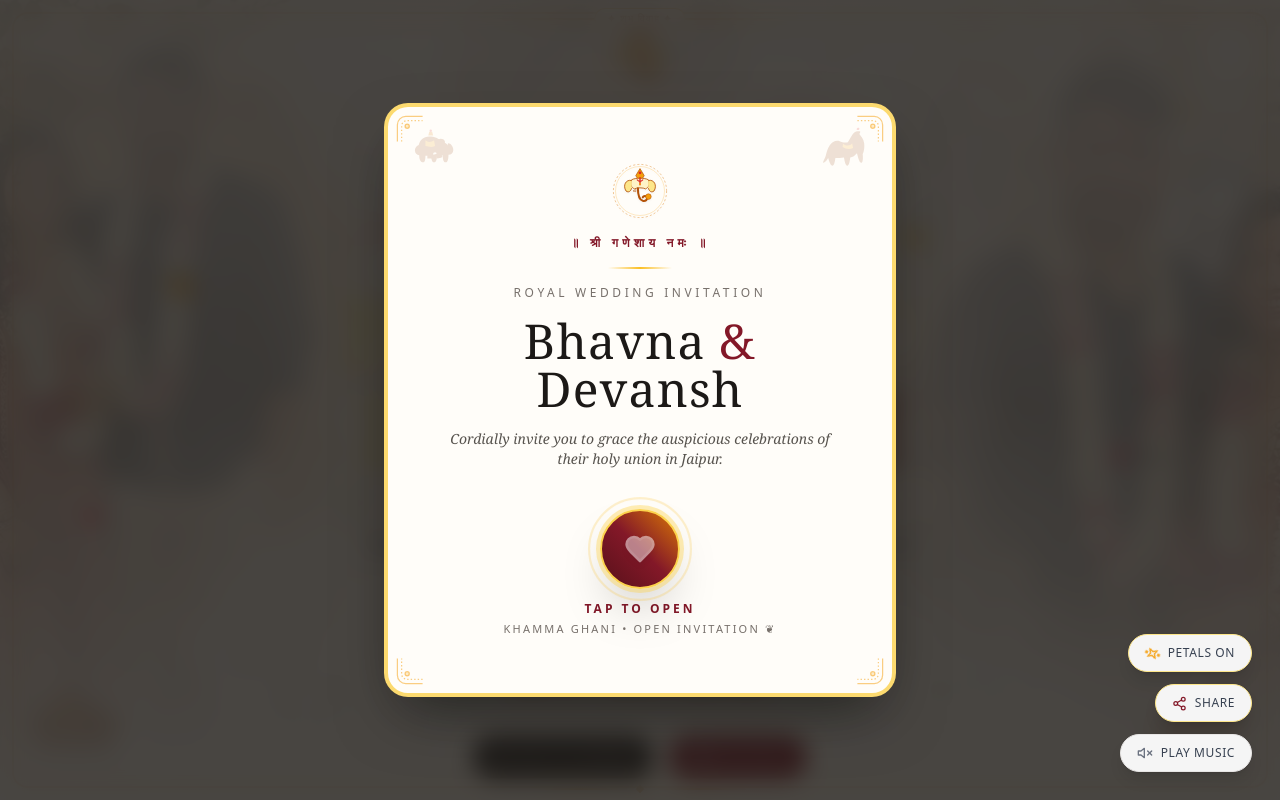
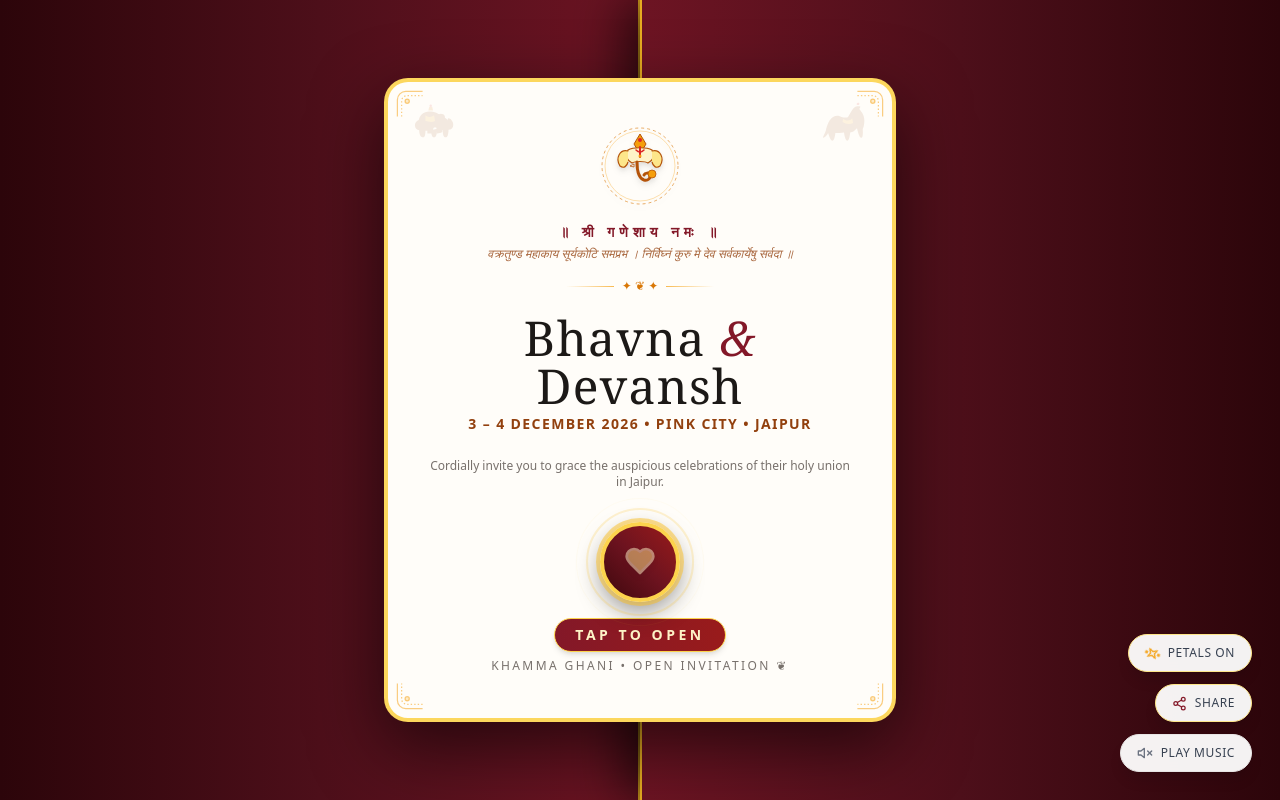
Before and after one commit to bhavishya31/Wedding-invite-december, a Next.js app: page / in a window 1280 px wide. Shown: the top 800 px of the page. Built offline with nearby package versions, Linux system fonts and the light colour scheme.

Commit message:
Update page.js

```diff
--- a/app/page.js
+++ b/app/page.js
@@ -879,6 +879,7 @@ const CELEBRATIONS = [
         logo: <GaneshPujaIcon />,
         badgeColor: "bg-amber-500/10 text-amber-800 border-amber-300",
         ringColor: "ring-amber-200/80 bg-amber-50/70",
+        bgImage: "",
         calDates: "20261126T013000Z/20261126T033000Z"
       }
     ]
@@ -898,6 +899,7 @@ const CELEBRATIONS = [
         logo: <ChaakIcon />,
         badgeColor: "bg-orange-500/10 text-orange-900 border-orange-300",
         ringColor: "ring-orange-200/80 bg-orange-50/70",
+        bgImage: "",
         calDates: "20261202T053000Z/20261202T083000Z"
       },
       {
@@ -910,6 +912,7 @@ const CELEBRATIONS = [
         logo: <MehendiIcon />,
         badgeColor: "bg-emerald-500/10 text-emerald-800 border-emerald-300",
         ringColor: "ring-emerald-200/80 bg-emerald-50/70",
+        bgImage: "",
         calDates: "20261202T043000Z/20261202T070000Z"
       },
     ]
@@ -931,6 +934,7 @@ const CELEBRATIONS = [
         logo: <HaldiIcon />,
         badgeColor: "bg-yellow-500/15 text-yellow-900 border-yellow-300",
         ringColor: "ring-yellow-200/80 bg-yellow-50/70",
+        bgImage: "",
         calDates: "20261203T110000Z/20261203T133000Z"
       },
       {
@@ -945,6 +949,7 @@ const CELEBRATIONS = [
         logo: <SangeetIcon />,
         badgeColor: "bg-rose-500/10 text-rose-800 border-rose-300",
         ringColor: "ring-rose-200/80 bg-rose-50/70",
+        bgImage: "",
         calDates: "20261203T140000Z/20261203T180000Z"
       }
     ]
@@ -966,6 +971,7 @@ const CELEBRATIONS = [
         logo: <CarnivalIcon />,
         badgeColor: "bg-orange-500/10 text-orange-900 border-orange-300",
         ringColor: "ring-orange-200/80 bg-orange-50/70",
+        bgImage: "",
         calDates: "20261204T043000Z/20261204T073000Z"
       },
       {
@@ -980,6 +986,7 @@ const CELEBRATIONS = [
         logo: <BaraatIcon />,
         badgeColor: "bg-orange-500/10 text-orange-900 border-orange-300",
         ringColor: "ring-orange-200/80 bg-orange-50/70",
+        bgImage: "",
         calDates: "20261204T123000Z/20261204T133000Z"
       },
       {
@@ -994,6 +1001,7 @@ const CELEBRATIONS = [
         logo: <WeddingMuhurthamIcon />,
         badgeColor: "bg-red-500/10 text-red-900 border-red-300",
         ringColor: "ring-red-200/80 bg-red-50/70",
+        bgImage: "",
         calDates: "20261204T133000Z/20261204T193000Z"
       }
     ]
@@ -1009,6 +1017,7 @@ export default function WeddingInvite() {
   const weddingDate = new Date('2026-12-03T10:00:00Z').getTime();
   const [isMounted, setIsMounted] = useState(false);
   const [isInvitationOpened, setIsInvitationOpened] = useState(false);
+  const [isOpening, setIsOpening] = useState(false);
   const [showPetals, setShowPetals] = useState(true);
   const [dholBeatPulse, setDholBeatPulse] = useState(false);
 
@@ -1073,12 +1082,18 @@ export default function WeddingInvite() {
   }, [weddingDate]);
 
   const handleOpenInvitation = () => {
-    setIsInvitationOpened(true);
+    if (isOpening || isInvitationOpened) return;
+    setIsOpening(true);
     if (audioRef.current && !isPlaying) {
       audioRef.current.play()
         .then(() => setIsPlaying(true))
         .catch(() => {});
     }
+
+    // Cinematic palace gates parting duration - keep gates parted during unmount
+    setTimeout(() => {
+      setIsInvitationOpened(true);
+    }, 1100);
   };
 
   const toggleMusic = () => {
@@ -1201,73 +1216,168 @@ export default function WeddingInvite() {
         </div>
       </div>
 
-      {/* INTERACTIVE ROYAL ENVELOPE / GREETING CARD MODAL */}
+      {/* INTERACTIVE ROYAL ENVELOPE / GREETING CARD MODAL WITH CINEMATIC OPENING */}
+      <AnimatePresence>
         {!isInvitationOpened && (
-        <div className="fixed inset-0 z-50 flex items-center justify-center p-3 sm:p-4 bg-stone-900/80 backdrop-blur-md transition-all duration-700">
-          <div className="relative w-full max-w-lg max-h-[92vh] overflow-y-auto bg-[#fffdf9] rounded-3xl p-6 sm:p-8 md:p-12 text-center border-4 border-amber-300/80 shadow-[0_25px_60px_-15px_rgba(0,0,0,0.5)]">
+          <motion.div
+            key="royal-invitation-modal"
+            initial={{ opacity: 1 }}
+            exit={{ opacity: 0, transition: { duration: 0.8, ease: "easeInOut" } }}
+            onClick={handleOpenInvitation}
+            className="fixed inset-0 z-50 flex items-center justify-center p-3 sm:p-4 bg-stone-950/85 backdrop-blur-md overflow-hidden"
+          >
+            {/* CINEMATIC ROYAL PALACE GATES / DOORS (PARTING ON TAP) */}
+            <motion.div
+              className="fixed top-0 left-0 bottom-0 w-1/2 bg-gradient-to-r from-[#2c050a] via-[#4d0f1a] to-[#6d1423] border-r-2 border-amber-400/90 shadow-[15px_0_50px_rgba(0,0,0,0.7)] z-30 flex flex-col items-end justify-center pointer-events-none pr-4 sm:pr-8"
+              initial={{ x: 0 }}
+              animate={isOpening ? { x: "-100%" } : { x: 0 }}
+              exit={{ x: "-100%", opacity: 0 }}
+              transition={{ duration: 1.1, ease: [0.77, 0, 0.175, 1] }}
+            >
+              <div className="opacity-25 text-amber-300 hidden sm:block">
+                <RoyalElephant className="w-24 h-24" />
+              </div>
+              <div className="h-48 w-1 border-r border-dashed border-amber-300/40 my-4 hidden sm:block" />
+              <div className="text-[10px] font-serif text-amber-300/40 tracking-[0.3em] uppercase -rotate-90 origin-right mr-2 hidden md:block">
+                शुभ विवाह
+              </div>
+            </motion.div>
+
+            <motion.div
+              className="fixed top-0 right-0 bottom-0 w-1/2 bg-gradient-to-l from-[#2c050a] via-[#4d0f1a] to-[#6d1423] border-l-2 border-amber-400/90 shadow-[-15px_0_50px_rgba(0,0,0,0.7)] z-30 flex flex-col items-start justify-center pointer-events-none pl-4 sm:pl-8"
+              initial={{ x: 0 }}
+              animate={isOpening ? { x: "100%" } : { x: 0 }}
+              exit={{ x: "100%", opacity: 0 }}
+              transition={{ duration: 1.1, ease: [0.77, 0, 0.175, 1] }}
+            >
+              <div className="opacity-25 text-amber-300 hidden sm:block">
+                <RoyalCamel className="w-24 h-24" />
+              </div>
+              <div className="h-48 w-1 border-l border-dashed border-amber-300/40 my-4 hidden sm:block" />
+              <div className="text-[10px] font-serif text-amber-300/40 tracking-[0.3em] uppercase rotate-90 origin-left ml-2 hidden md:block">
+                कल्याणम्
+              </div>
+            </motion.div>
+
+            {/* CINEMATIC GOLDEN LIGHT FLASH */}
+            {isOpening && (
+              <motion.div
+                initial={{ opacity: 0, scale: 0.7 }}
+                animate={{ opacity: [0, 1, 0], scale: [0.7, 1.6, 2.4] }}
+                transition={{ duration: 1, ease: "easeOut" }}
+                className="fixed inset-0 z-50 pointer-events-none bg-[radial-gradient(circle_at_center,rgba(251,191,36,0.9)_0%,rgba(217,119,6,0.4)_45%,transparent_75%)]"
+              />
+            )}
+
+            {/* INVITATION ENVELOPE CARD */}
+            <motion.div
+              initial={{ scale: 0.95, opacity: 1 }}
+              animate={isOpening ? { scale: 1.06, opacity: 0, filter: "blur(5px)" } : { scale: 1, opacity: 1, filter: "blur(0px)" }}
+              exit={{ scale: 1.06, opacity: 0, filter: "blur(5px)" }}
+              transition={{ duration: isOpening ? 0.6 : 0.4 }}
+              onClick={(e) => e.stopPropagation()}
+              className="relative w-full max-w-lg max-h-[94vh] overflow-y-auto bg-[#fffdf9] rounded-3xl p-6 sm:p-8 md:p-10 text-center border-4 border-amber-300/90 shadow-[0_25px_70px_rgba(0,0,0,0.6)] z-40"
+            >
               <RoyalCorner position="top-left" />
               <RoyalCorner position="top-right" />
               <RoyalCorner position="bottom-left" />
               <RoyalCorner position="bottom-right" />
 
               {/* Floating Heritage Watermark Icons in Card */}
-            <div className="absolute top-4 left-6 opacity-15 text-amber-800 pointer-events-none">
+              <div className="absolute top-4 left-6 opacity-10 text-amber-800 pointer-events-none">
                 <RoyalElephant className="w-12 h-12" />
               </div>
-            <div className="absolute top-4 right-6 opacity-15 text-amber-800 pointer-events-none">
+              <div className="absolute top-4 right-6 opacity-10 text-amber-800 pointer-events-none">
                 <RoyalHorse className="w-12 h-12" />
               </div>
 
-            <div className="relative z-10 space-y-4">
-              <div className="flex justify-center pt-2">
-                <LordGaneshaLogo className="w-14 h-14 mx-auto drop-shadow-sm" />
-              </div>
-              <span className="text-xs font-sans tracking-[0.35em] text-[#831828] uppercase font-bold block">
+              <div className="relative z-10 space-y-3 sm:space-y-4">
+                {/* AUSPICIOUS GANESHA INVOCATION */}
+                <div className="flex justify-center pt-1">
+                  <LordGaneshaLogo className="w-16 h-16 sm:w-20 sm:h-20 mx-auto drop-shadow-md" />
+                </div>
+                <div className="space-y-1">
+                  <span className="text-xs sm:text-sm font-sans tracking-[0.35em] text-[#831828] uppercase font-bold block">
                     ॥ श्री गणेशाय नमः ॥
                   </span>
-
-              <div className="w-16 h-[1.5px] bg-gradient-to-r from-transparent via-amber-400 to-transparent mx-auto" />
-
-              <p className="text-xs tracking-[0.3em] font-sans text-stone-500 uppercase">
-                Royal Wedding Invitation
+                  <p className="text-[11px] sm:text-xs text-amber-800/80 font-serif italic max-w-sm mx-auto">
+                    वक्रतुण्ड महाकाय सूर्यकोटि समप्रभ । निर्विघ्नं कुरु मे देव सर्वकार्येषु सर्वदा ॥
                   </p>
-
-              <h2 className="text-2xl sm:text-4xl md:text-5xl font-light text-stone-900 tracking-wide">
-                Bhavna <span className="text-[#831828] font-serif">&amp;</span> Devansh
+                </div>
+
+                <div className="flex items-center justify-center gap-2">
+                  <span className="h-[1px] w-12 bg-gradient-to-r from-transparent to-amber-500/70" />
+                  <span className="text-amber-600 text-xs">✦ ❦ ✦</span>
+                  <span className="h-[1px] w-12 bg-gradient-to-l from-transparent to-amber-500/70" />
+                </div>
+
+                <p className="text-[10px] sm:text-xs tracking-[0.35em] font-sans text-stone-500 uppercase font-semibold">
+                </p>
+
+                {/* COUPLE NAME & DATE */}
+                <div className="py-1">
+                  <h2 className="text-3xl sm:text-4xl md:text-5xl font-light text-stone-900 tracking-wide font-serif">
+                    Bhavna <span className="text-[#831828] italic font-normal">&amp;</span> Devansh
                   </h2>
-
-              <p className="text-xs md:text-sm text-stone-600 italic font-serif">
+                  <p className="text-xs sm:text-sm font-sans tracking-widest text-amber-800 uppercase font-semibold mt-1">
+                    3 – 4 December 2026 • Pink City • Jaipur
+                  </p>
+                </div>
+
+                {/* HEARTFELT INVITATION MESSAGES */}
+                <div className="space-y-2 max-w-md mx-auto py-1">
+                  <p className="text-[11px] sm:text-xs text-stone-500 font-sans leading-relaxed">
                     Cordially invite you to grace the auspicious celebrations of their holy union in Jaipur.
                   </p>
-
-              {/* Wax Seal Button to Enter */}
-              <div className="pt-6 pb-2">
+                </div>
+
+                {/* ROYAL WAX SEAL & TAP TO OPEN BUTTON */}
+                <div className="pt-3 pb-1">
                   <button
+                    type="button"
                     onClick={handleOpenInvitation}
-                  className="group relative inline-flex flex-col items-center justify-center transition-transform hover:scale-105 active:scale-95 focus:outline-none"
-                >
-                  <div className="relative">
+                    disabled={isOpening}
+                    className="group relative inline-flex flex-col items-center justify-center transition-transform hover:scale-105 active:scale-95 focus:outline-none cursor-pointer"
+                    aria-label="Tap to open royal invitation"
+                  >
+                    <div className="relative flex items-center justify-center">
+                      {/* Animated Golden Pulse Rings */}
                       <motion.div
-                      className="absolute -inset-2 rounded-full border-2 border-amber-400/40"
-                      animate={{ scale: [1, 1.18, 1], opacity: [0.3, 0.8, 0.3] }}
-                      transition={{ duration: 2.5, repeat: Infinity, ease: "easeInOut" }}
-                    />
-                    <div className="w-20 h-20 rounded-full bg-gradient-to-tr from-[#58111A] via-[#831828] to-amber-600 shadow-2xl flex items-center justify-center border-2 border-amber-300 text-amber-100 ring-4 ring-amber-300/40">
-                      <Heart className="w-8 h-8 fill-white/90 animate-pulse text-white drop-shadow-md" />
-                    </div>
-                  </div>
-                  <span className="mt-3 text-xs font-sans tracking-[0.25em] text-[#831828] uppercase font-bold group-hover:text-amber-700">
-                    Tap to Open
+                        className="absolute -inset-3 rounded-full border-2 border-amber-400/50"
+                        animate={{ scale: [1, 1.25, 1], opacity: [0.3, 0.85, 0.3] }}
+                        transition={{ duration: 2.2, repeat: Infinity, ease: "easeInOut" }}
+                      />
+                      <motion.div
+                        className="absolute -inset-6 rounded-full border border-amber-300/30"
+                        animate={{ scale: [1, 1.4, 1], opacity: [0.15, 0.5, 0.15] }}
+                        transition={{ duration: 2.2, repeat: Infinity, ease: "easeInOut", delay: 0.3 }}
+                      />
+
+                      {/* Ornate Red & Gold Wax Seal */}
+                      <div className="w-20 h-20 sm:w-22 sm:h-22 rounded-full bg-gradient-to-tr from-[#3f080e] via-[#6d131f] to-[#991b1b] shadow-[0_10px_25px_rgba(0,0,0,0.4)] flex items-center justify-center border-4 border-amber-300 text-amber-100 ring-4 ring-amber-400/50 group-hover:ring-amber-300 transition-all">
+                        <div className="flex flex-col items-center justify-center">
+                          <Heart className="w-8 h-8 fill-amber-200 text-amber-100 animate-pulse drop-shadow-md" />
+                          <span className="text-[8px] font-sans font-bold tracking-widest text-amber-200 uppercase mt-0.5">
                           </span>
-                  <span className="mt-1 text-[11px] font-sans tracking-[0.2em] text-stone-500 uppercase font-medium">
+                        </div>
+                      </div>
+                    </div>
+
+                    <div className="mt-4 flex flex-col items-center">
+                      <span className="px-5 py-1.5 rounded-full bg-gradient-to-r from-[#831828] to-[#991b1b] text-amber-100 border border-amber-300 shadow-md text-xs sm:text-sm font-sans tracking-[0.25em] uppercase font-bold group-hover:from-[#991b1b] group-hover:to-[#b91c1c] transition-colors">
+                        {isOpening ? "Opening Royal Invitation..." : "Tap to Open"}
+                      </span>
+                      <span className="mt-1.5 text-[11px] sm:text-xs font-sans tracking-[0.2em] text-stone-500 uppercase font-medium">
                         Khamma Ghani • Open Invitation ❦
                       </span>
+                    </div>
                   </button>
                 </div>
               </div>
-          </div>
-        </div>
+            </motion.div>
+          </motion.div>
         )}
+      </AnimatePresence>
 
       {/* INTERACTIVE DHOL BEAT PULSE BANNER OVERLAY */}
       {dholBeatPulse && (
@@ -1572,11 +1682,32 @@ export default function WeddingInvite() {
                           variants={fadeInUp}
                           className="bg-[#FFFDF9] rounded-3xl p-5 sm:p-7 md:p-8 border border-amber-200/70 shadow-[0_8px_30px_rgb(0,0,0,0.04)] hover:shadow-[0_12px_40px_rgb(0,0,0,0.08)] transition-all relative overflow-hidden flex flex-col justify-between group hover:border-amber-400/80"
                         >
+                          {/* EVENT BACKGROUND IMAGE & OVERLAYS */}
+                          {evt.bgImage && (
+                            <div className="absolute inset-0 z-0 overflow-hidden pointer-events-none">
+                              <img
+                                src={evt.bgImage}
+                                alt={evt.title}
+                                className="w-full h-full object-cover object-center opacity-30 group-hover:opacity-45 filter brightness-[0.98] contrast-[1.08] group-hover:scale-105 transition-all duration-700"
+                                loading="lazy"
+                                decoding="async"
+                                referrerPolicy="no-referrer"
+                                onError={(e) => {
+                                  if (e.currentTarget.src !== defaultFallbackImage) {
+                                    e.currentTarget.src = defaultFallbackImage;
+                                  }
+                                }}
+                              />
+                              <div className="absolute inset-0 bg-gradient-to-b from-[#FFFDF9]/80 via-[#FFFDF9]/50 to-[#FFFDF9]/85" />
+                              <div className="absolute inset-0 bg-[radial-gradient(circle_at_center,rgba(255,253,249,0.3)_0%,transparent_80%)]" />
+                            </div>
+                          )}
+
                           <RoyalCorner position="top-left" />
                           <RoyalCorner position="top-right" />
 
                           {/* TOP LOGO EMBLEM */}
-                          <div className="flex flex-col items-center text-center">
+                          <div className="relative z-10 flex flex-col items-center text-center">
                             <div className={`w-20 h-20 rounded-full p-2.5 flex items-center justify-center ring-4 ${evt.ringColor} shadow-inner mb-4 transition-transform duration-300 group-hover:scale-105`}>
                               {evt.logo}
                             </div>
@@ -1612,7 +1743,7 @@ export default function WeddingInvite() {
                           </div>
 
                           {/* ATTIRE & ADD TO CALENDAR FOOTER */}
-                          <div className="pt-4 border-t border-stone-100 flex flex-col sm:flex-row items-center justify-between gap-3 text-xs font-sans">
+                          <div className="relative z-10 pt-4 border-t border-stone-100/90 flex flex-col sm:flex-row items-center justify-between gap-3 text-xs font-sans">
                             <div className="flex items-center gap-1.5 text-stone-600 text-center sm:text-left">
                               <Shirt size={14} className="text-rose-400 shrink-0" />
                               <span><strong className="text-stone-800">Attire:</strong> <em className="italic">{evt.attire}</em></span>
```
Lines whose indentation alone changed are shown as unchanged.
